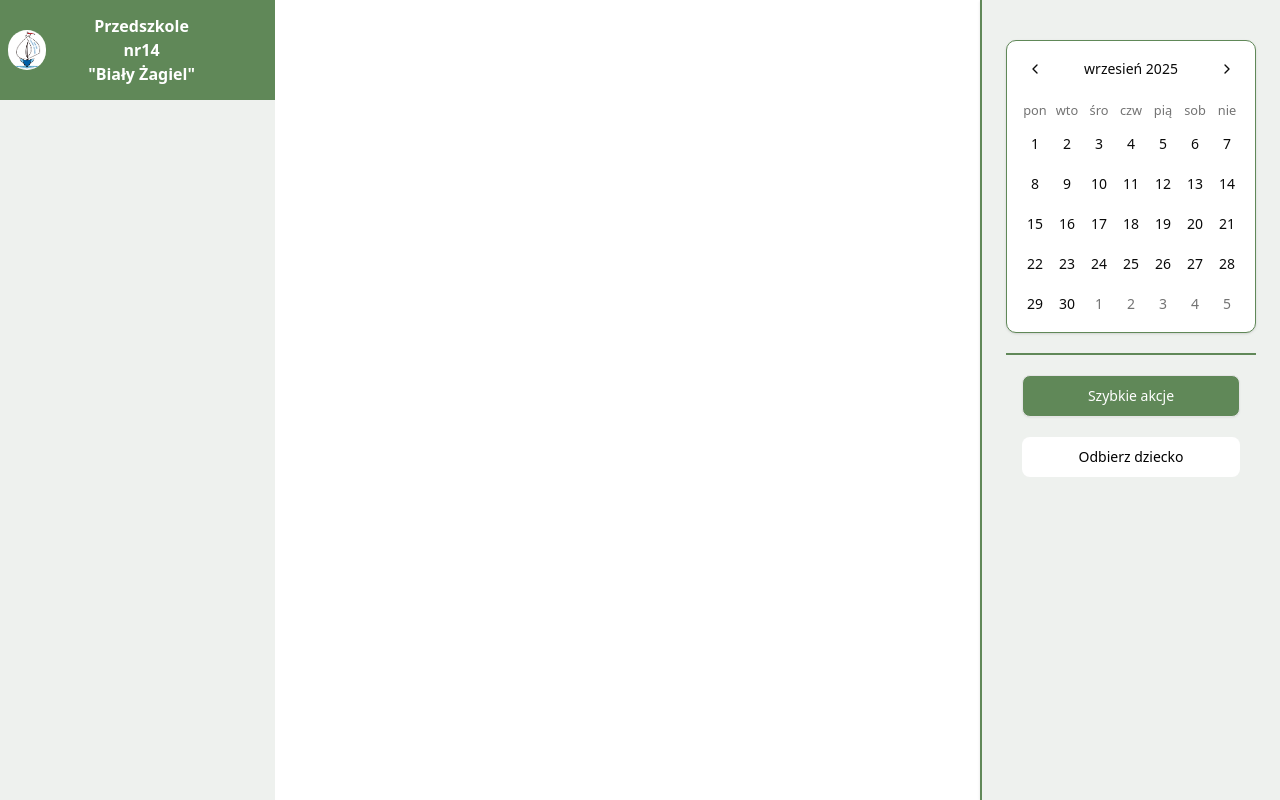
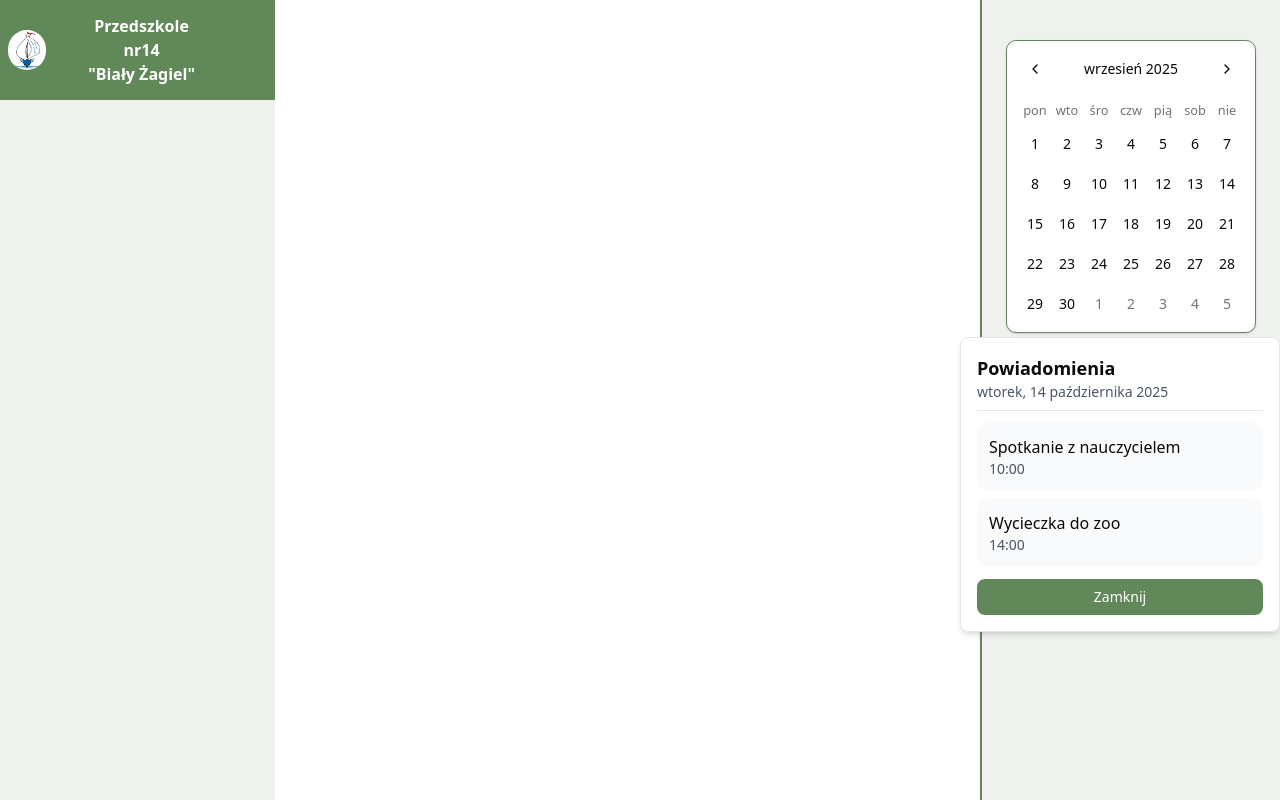
Before and after one commit to M-Itrych/projekt-wdrozeniowy, a Next.js app: page / in a window 1280 px wide. Both pictures are taken after a click on the button 1035 px from the left and 69 px from the top of the page. Built offline with nearby package versions, Linux system fonts and the light colour scheme; some icons are missing.

Commit message:
Popover notification

```diff
--- a/app/components/global/right/calendar.tsx
+++ b/app/components/global/right/calendar.tsx
@@ -3,23 +3,132 @@
 import * as React from "react"
 import { Calendar } from "@/components/ui/calendar"
 import { pl } from "react-day-picker/locale"
+import {
+  Popover,
+  PopoverContent,
+  PopoverTrigger,
+} from "@/components/ui/popover"
+import { Button } from "@/components/ui/button"
+
+const notifications = {
+  "2025-10-14": [
+    { id: 1, title: "Spotkanie z nauczycielem", time: "10:00" },
+    { id: 2, title: "Wycieczka do zoo", time: "14:00" }
+  ],
+  "2025-10-15": [
+    { id: 3, title: "Dzień sportu", time: "09:00" }
+  ]
+}
 
 export function Kalendarz() {
   const [date, setDate] = React.useState<Date | undefined>(new Date())
+  const [isPopoverOpen, setIsPopoverOpen] = React.useState(false)
+
+  const getNotificationsForDate = (selectedDate: Date | undefined) => {
+    if (!selectedDate) return []
+    const year = selectedDate.getFullYear()
+    const month = String(selectedDate.getMonth() + 1).padStart(2, '0')
+    const day = String(selectedDate.getDate()).padStart(2, '0')
+    const dateKey = `${year}-${month}-${day}`
+    return notifications[dateKey as keyof typeof notifications] || []
+  }
+
+  const dayNotifications = getNotificationsForDate(date)
+
+  const isSameDay = (date1: Date | undefined, date2: Date | undefined) => {
+    if (!date1 || !date2) return false
+    return date1.getFullYear() === date2.getFullYear() &&
+           date1.getMonth() === date2.getMonth() &&
+           date1.getDate() === date2.getDate()
+  }
+
+  React.useEffect(() => {
+    const handleClickOutside = (event: MouseEvent) => {
+      const target = event.target as HTMLElement
+      const isCalendarClick = target.closest('[data-slot="calendar"]')
+      const isPopoverClick = target.closest('[role="dialog"]')
+
+      if (!isCalendarClick && !isPopoverClick && isPopoverOpen) {
+        setIsPopoverOpen(false)
+      }
+    }
+
+    document.addEventListener('mousedown', handleClickOutside)
+    return () => document.removeEventListener('mousedown', handleClickOutside)
+  }, [isPopoverOpen])
 
   return (
     <div className="flex flex-col border-b-2 border-[#608858] pb-5 mb-5 w-fit h-fit">
+      <Popover open={isPopoverOpen} onOpenChange={setIsPopoverOpen}>
+        <PopoverTrigger asChild>
+          <div>
             <Calendar
               mode="single"
               defaultMonth={date}
               selected={date}
-        onSelect={setDate}
+              onSelect={(newDate) => {
+                if (isSameDay(newDate, date)) {
+                  setIsPopoverOpen(!isPopoverOpen)
+                } else {
+                  setDate(newDate)
+                  if (newDate) {
+                    setIsPopoverOpen(true)
+                  }
+                }
+              }}
               locale={pl}
               className="rounded-lg border-[#608858] border shadow-sm p-3"
               classNames={{
-          day_button: "data-[selected-single=true]:bg-[#608858] data-[selected-single=true]:text-white data-[selected-single=true]:hover:bg-blue-600"
+                day_button: "data-[selected-single=true]:bg-[#608858] data-[selected-single=true]:text-white data-[selected-single=true]:hover:bg-[#4a6a44]"
               }}
             />
           </div>
+        </PopoverTrigger>
+        <PopoverContent className="w-80" align="start">
+          <div className="space-y-3">
+            <div className="border-b pb-2">
+              <h3 className="font-semibold text-lg">Powiadomienia</h3>
+              <p className="text-sm text-gray-600">
+                {date?.toLocaleDateString('pl-PL', {
+                  weekday: 'long',
+                  year: 'numeric',
+                  month: 'long',
+                  day: 'numeric'
+                })}
+              </p>
+            </div>
+
+            {dayNotifications.length > 0 ? (
+              <div className="space-y-2">
+                {dayNotifications.map((notification) => (
+                  <div
+                    key={notification.id}
+                    className="p-3 bg-gray-50 rounded-lg hover:bg-gray-100 transition-colors"
+                  >
+                    <div className="flex items-start justify-between">
+                      <div>
+                        <p className="font-medium">{notification.title}</p>
+                        <p className="text-sm text-gray-600">{notification.time}</p>
+                      </div>
+                    </div>
+                  </div>
+                ))}
+              </div>
+            ) : (
+              <div className="text-center py-6 text-gray-500">
+                <p>Brak powiadomień na ten dzień</p>
+              </div>
+            )}
+
+            <Button
+              className="w-full bg-[#608858] hover:bg-[#4a6a44] text-white"
+              onClick={() => setIsPopoverOpen(false)}
+            >
+              Zamknij
+            </Button>
+          </div>
+        </PopoverContent>
+      </Popover>
+    </div>
   )
 }
--- /dev/null
+++ b/components/ui/popover.tsx
@@ -0,0 +1,48 @@
+"use client"
+
+import * as React from "react"
+import * as PopoverPrimitive from "@radix-ui/react-popover"
+
+import { cn } from "@/lib/utils"
+
+function Popover({
+  ...props
+}: React.ComponentProps<typeof PopoverPrimitive.Root>) {
+  return <PopoverPrimitive.Root data-slot="popover" {...props} />
+}
+
+function PopoverTrigger({
+  ...props
+}: React.ComponentProps<typeof PopoverPrimitive.Trigger>) {
+  return <PopoverPrimitive.Trigger data-slot="popover-trigger" {...props} />
+}
+
+function PopoverContent({
+  className,
+  align = "center",
+  sideOffset = 4,
+  ...props
+}: React.ComponentProps<typeof PopoverPrimitive.Content>) {
+  return (
+    <PopoverPrimitive.Portal>
+      <PopoverPrimitive.Content
+        data-slot="popover-content"
+        align={align}
+        sideOffset={sideOffset}
+        className={cn(
+          "bg-popover text-popover-foreground data-[state=open]:animate-in data-[state=closed]:animate-out data-[state=closed]:fade-out-0 data-[state=open]:fade-in-0 data-[state=closed]:zoom-out-95 data-[state=open]:zoom-in-95 data-[side=bottom]:slide-in-from-top-2 data-[side=left]:slide-in-from-right-2 data-[side=right]:slide-in-from-left-2 data-[side=top]:slide-in-from-bottom-2 z-50 w-72 origin-(--radix-popover-content-transform-origin) rounded-md border p-4 shadow-md outline-hidden",
+          className
+        )}
+        {...props}
+      />
+    </PopoverPrimitive.Portal>
+  )
+}
+
+function PopoverAnchor({
+  ...props
+}: React.ComponentProps<typeof PopoverPrimitive.Anchor>) {
+  return <PopoverPrimitive.Anchor data-slot="popover-anchor" {...props} />
+}
+
+export { Popover, PopoverTrigger, PopoverContent, PopoverAnchor }
--- a/package.json
+++ b/package.json
@@ -14,6 +14,7 @@
     "@mui/material": "^7.3.4",
     "@radix-ui/react-dropdown-menu": "^2.1.16",
     "@radix-ui/react-navigation-menu": "^1.2.14",
+    "@radix-ui/react-popover": "^1.1.15",
     "@radix-ui/react-slot": "^1.2.3",
     "@radix-ui/themes": "^3.2.1",
     "class-variance-authority": "^0.7.1",
```
Also changed, not shown: 1 other file (tests, documents, lock files or other folders). Lines whose indentation alone changed are shown as unchanged.
